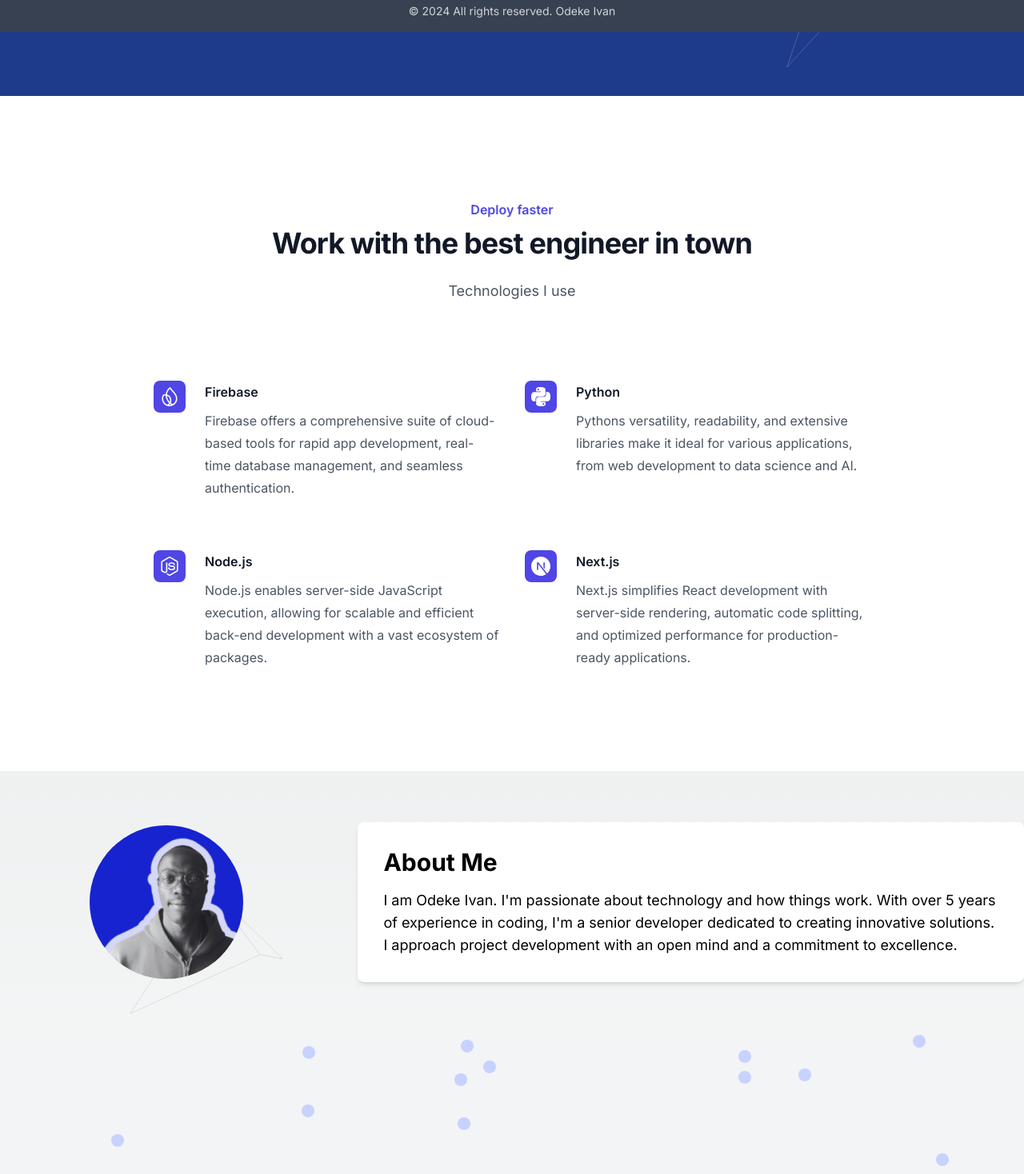
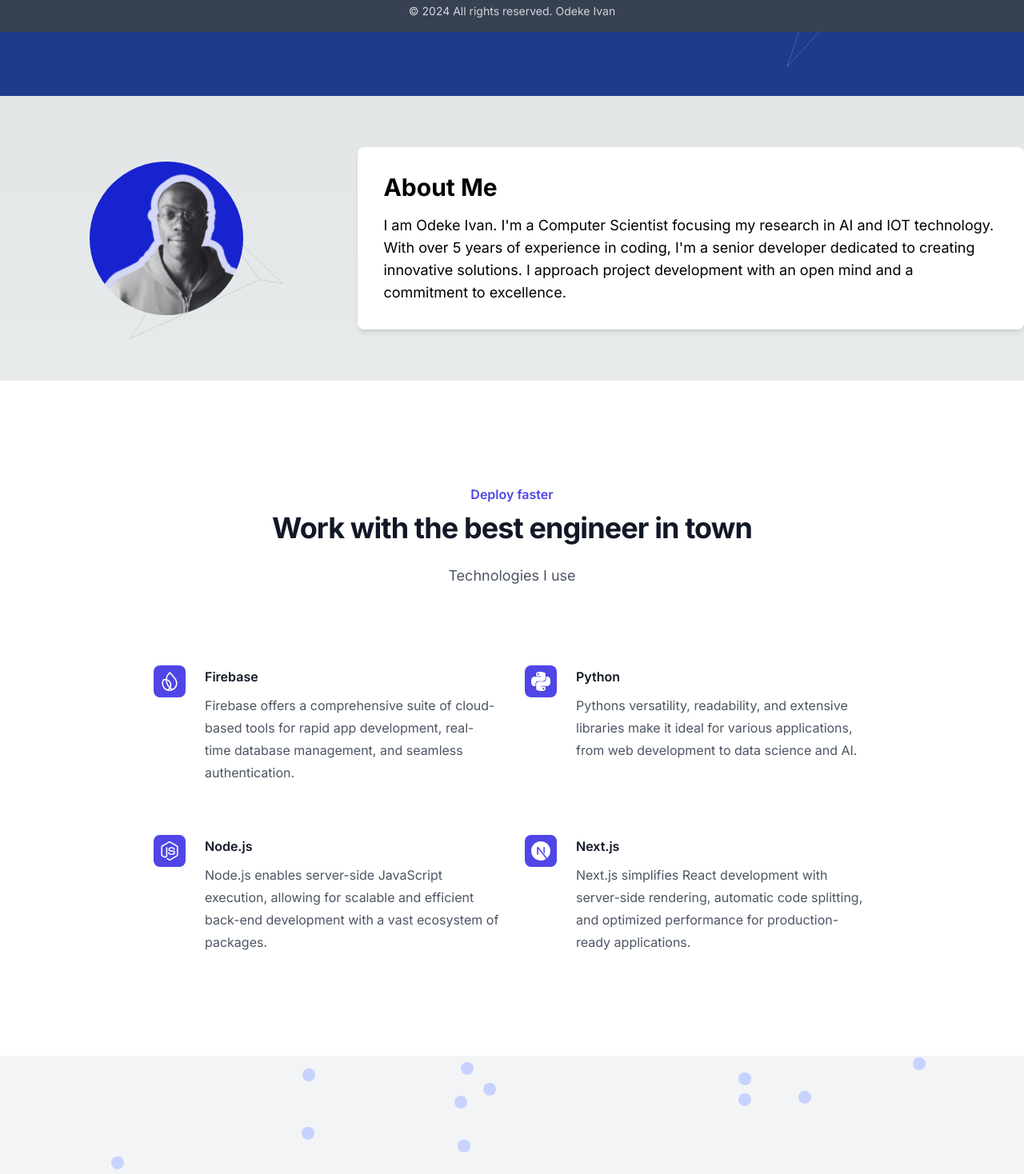
Before and after one commit to ivancliff029/portfolio, a Next.js app: page / in a window 1280 px wide. Shown: the part 760-2228 px from the top of the page at 80% size. Built offline with nearby package versions, Linux system fonts and the light colour scheme.

Commit message:
Update:Refactored some components

```diff
--- a/app/Components/AboutMe.tsx
+++ b/app/Components/AboutMe.tsx
@@ -54,7 +54,7 @@ const AboutMe = () => {
             transition={{ duration: 0.5, delay: 0.8 }}
             className="text-lg"
           >
-            I am Odeke Ivan. I'm passionate about technology and how things work. With over 5 years of experience in coding, I'm a senior developer dedicated to creating innovative solutions. I approach project development with an open mind and a commitment to excellence.
+            I am Odeke Ivan. I'm a Computer Scientist focusing my research in AI and IOT technology. With over 5 years of experience in coding, I'm a senior developer dedicated to creating innovative solutions. I approach project development with an open mind and a commitment to excellence.
           </motion.p>
         </motion.div>
       </motion.div>
--- a/app/page.tsx
+++ b/app/page.tsx
@@ -46,8 +46,8 @@ const Home = () => {
           </div>
         </div>
       </div>
+      <AboutMe />
       <Technologies />
-      <AboutMe />
       <ContactForm />
       <Footer />
     </>
```
